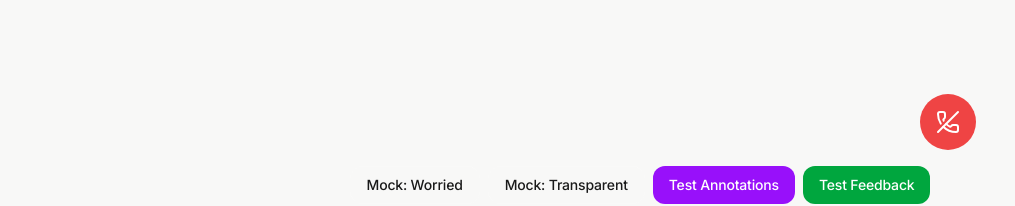
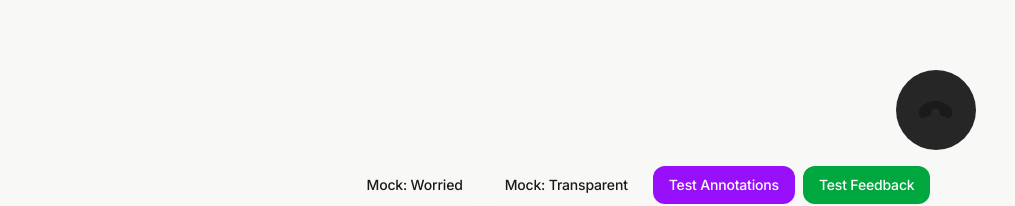
Before and after one commit to genhur/rehearse, a React (Vite) app: page / in a window 1280 px wide. Both pictures are taken after a click on the button "START SESSION". Shown: the part 528-734 px from the top of the page, without its empty margins (0-1015 px from the left). Built offline with nearby package versions, Linux system fonts and the light colour scheme; no server answers.

Commit message:
Replace lucide icons with custom SVG components

```diff
--- a/src/app/components/EndCallButton.tsx
+++ b/src/app/components/EndCallButton.tsx
@@ -1,4 +1,4 @@
-import { PhoneOff } from 'lucide-react';
+import { EndCallIcon } from './EndCallIcon';
 
 interface EndCallButtonProps {
   onClick?: () => void;
@@ -8,16 +8,16 @@ export function EndCallButton({ onClick }: EndCallButtonProps) {
   return (
     <button
       onClick={onClick}
-      className="flex items-center justify-center"
+      className="flex items-center justify-center text-r-text-primary"
       style={{
-        width: 56,
-        height: 56,
+        width: 80,
+        height: 80,
         borderRadius: 9999,
-        backgroundColor: '#ef4444',
+        backgroundColor: '#262626',
       }}
       aria-label="End call"
     >
-      <PhoneOff size={24} color="white" />
+      <EndCallIcon size={34} />
     </button>
   );
 }
--- /dev/null
+++ b/src/app/components/EndCallIcon.tsx
@@ -0,0 +1,8 @@
+export function EndCallIcon({ size = 34, className }: { size?: number; className?: string }) {
+  const aspectRatio = 18 / 34;
+  return (
+    <svg width={size} height={size * aspectRatio} viewBox="0 0 34 18" fill="none" xmlns="http://www.w3.org/2000/svg" className={className}>
+      <path d="M1.62792 16.27C0.463016 14.752 -0.109505 12.862 0.01729 10.9527C0.144085 9.04354 0.961524 7.24577 2.31694 5.89521C10.1772 -1.96507 22.9675 -1.96507 30.8278 5.89521C32.1832 7.24577 33.0006 9.04354 33.1274 10.9527C33.2542 12.862 32.6817 14.752 31.5168 16.27C31.219 16.6506 30.8061 16.9247 30.3397 17.0514C29.8733 17.1781 29.3785 17.1505 28.929 16.9729L22.1706 14.396L22.1587 14.3841C21.8146 14.2481 21.5096 14.029 21.2709 13.7464C21.0322 13.4638 20.8671 13.1265 20.7906 12.7645C20.7817 12.72 20.7757 12.6764 20.7708 12.6319L20.3886 8.12756C18.1404 7.36233 15.0023 7.37619 12.7323 8.15924L12.3729 12.619C12.3692 12.6626 12.3629 12.7059 12.3541 12.7487C12.2812 13.1139 12.1183 13.4551 11.8803 13.7415C11.6423 14.0279 11.3366 14.2505 10.991 14.3891L10.9721 14.396L4.21865 16.9699C3.76914 17.1486 3.27386 17.177 2.80688 17.0508C2.33989 16.9247 1.92629 16.6507 1.62792 16.27Z" fill="currentColor"/>
+    </svg>
+  );
+}
--- /dev/null
+++ b/src/app/components/ReportIcon.tsx
@@ -0,0 +1,7 @@
+export function ReportIcon({ size = 20, className }: { size?: number; className?: string }) {
+  return (
+    <svg width={size} height={size} viewBox="0 0 20 20" fill="none" xmlns="http://www.w3.org/2000/svg" className={className}>
+      <path d="M17.5 3.75H2.5C2.33424 3.75 2.17527 3.81585 2.05806 3.93306C1.94085 4.05027 1.875 4.20924 1.875 4.375V15C1.875 15.3315 2.0067 15.6495 2.24112 15.8839C2.47554 16.1183 2.79348 16.25 3.125 16.25H16.875C17.2065 16.25 17.5245 16.1183 17.7589 15.8839C17.9933 15.6495 18.125 15.3315 18.125 15V4.375C18.125 4.20924 18.0592 4.05027 17.9419 3.93306C17.8247 3.81585 17.6658 3.75 17.5 3.75ZM16.875 15H3.125V5.79609L9.57734 11.7109C9.69265 11.8168 9.84348 11.8755 10 11.8755C10.1565 11.8755 10.3073 11.8168 10.4227 11.7109L16.875 5.79609V15Z" fill="currentColor"/>
+    </svg>
+  );
+}
--- /dev/null
+++ b/src/app/components/StartCallIcon.tsx
@@ -0,0 +1,7 @@
+export function StartCallIcon({ size = 20, className }: { size?: number; className?: string }) {
+  return (
+    <svg width={size} height={size} viewBox="0 0 20 20" fill="none" xmlns="http://www.w3.org/2000/svg" className={className}>
+      <path d="M18.1156 13.6781C17.9763 14.7367 17.4564 15.7085 16.6531 16.4118C15.8497 17.1151 14.8177 17.5019 13.75 17.5C7.54688 17.5 2.50001 12.4531 2.50001 6.25C2.49809 5.18226 2.88492 4.15033 3.58824 3.34695C4.29155 2.54357 5.26326 2.02368 6.32188 1.88438C6.58958 1.85169 6.86067 1.90645 7.09468 2.0405C7.3287 2.17454 7.51309 2.38068 7.62032 2.62813L9.27032 6.31172V6.32109C9.35242 6.51051 9.38633 6.71731 9.36901 6.92303C9.3517 7.12874 9.2837 7.32697 9.1711 7.5C9.15704 7.52109 9.14219 7.54063 9.12657 7.56016L7.50001 9.48828C8.08516 10.6773 9.32891 11.9102 10.5336 12.4969L12.4352 10.8789C12.4538 10.8632 12.4734 10.8486 12.4938 10.8352C12.6666 10.7198 12.8655 10.6495 13.0725 10.6304C13.2794 10.6113 13.4878 10.6441 13.6789 10.7258L13.6891 10.7305L17.3695 12.3797C17.6174 12.4865 17.8241 12.6708 17.9585 12.9048C18.093 13.1389 18.1481 13.4102 18.1156 13.6781Z" fill="currentColor"/>
+    </svg>
+  );
+}
--- a/src/app/components/ViewFeedbackButton.tsx
+++ b/src/app/components/ViewFeedbackButton.tsx
@@ -1,4 +1,4 @@
-import { Mail } from 'lucide-react';
+import { ReportIcon } from './ReportIcon';
 
 interface ViewFeedbackButtonProps {
   onClick?: () => void;
@@ -17,7 +17,7 @@ export function ViewFeedbackButton({ onClick }: ViewFeedbackButtonProps) {
         borderRadius: 40,
       }}
     >
-      <Mail size={20} />
+      <ReportIcon size={20} />
       View feedback
     </button>
   );
--- a/src/app/pages/Conversation.tsx
+++ b/src/app/pages/Conversation.tsx
@@ -6,7 +6,8 @@ import { FeedbackRail } from '../components/FeedbackRail';
 import { getSession, sessionManager, getCurrentAttempt, getSetupConversation, updateSetupConversation, commitSetupToSession, endCurrentAttempt as endSessionAttempt, type RehearsalSession, type RehearsalAttempt, type SetupConversation, type TranscriptTurn, type AudioAnalysis, type FeedbackReport, type RehearsalPhase } from '../../../lib/sessions';
 import { Conversation as ElevenLabsConversation } from '@11labs/client';
 import type { Mode, Status } from '@11labs/client';
-import { Phone, Play, Mic } from 'lucide-react';
+import { Play, Mic } from 'lucide-react';
+import { StartCallIcon } from '../components/StartCallIcon';
 import { audioRecordingService, audioAnalysisService } from '../../../lib/audio-analysis';
 import { UserSpeechBubble } from '../components/UserSpeechBubble';
 import { UserActivityIndicator } from '../components/UserActivityIndicator';
@@ -1751,7 +1752,7 @@ export function Conversation() {
                     className="w-16 h-16 rounded-full flex items-center justify-center mx-auto mb-4"
                     style={{ backgroundColor: 'var(--r-surface)' }}
                   >
-                    <Phone className="w-8 h-8 text-r-text-secondary" />
+                    <StartCallIcon size={32} className="text-r-text-secondary" />
                   </div>
                   <p className="text-r-text-secondary font-geist mb-2" style={{ fontSize: 14 }}>
                     Starting your conversation practice...
--- a/src/app/pages/Home.tsx
+++ b/src/app/pages/Home.tsx
@@ -1,6 +1,6 @@
 import { motion } from 'motion/react';
 import { useNavigate, useOutletContext } from 'react-router';
-import { Phone } from 'lucide-react';
+import { StartCallIcon } from '../components/StartCallIcon';
 import { createSetupConversation } from '../../../lib/sessions';
 import { ScreenContainer } from '../components/ScreenContainer';
 import { NavigationIcon } from '../components/NavigationIcon';
@@ -63,7 +63,7 @@ export function Home() {
       >
         <PrimaryCTA
           onClick={handleStartSession}
-          icon={<Phone size={20} />}
+          icon={<StartCallIcon size={20} />}
         >
           Start session
         </PrimaryCTA>
```
Also changed, not shown: src/app/icons/EndCall.svg (renamed from src/app/icons/End call.svg), src/app/icons/StartCall.svg (renamed from src/app/icons/Start call.svg).
